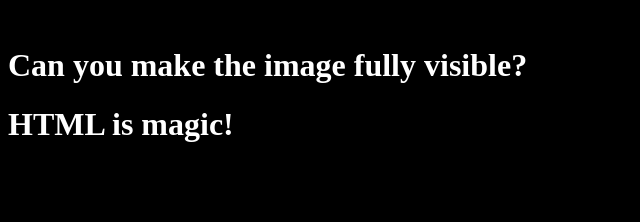
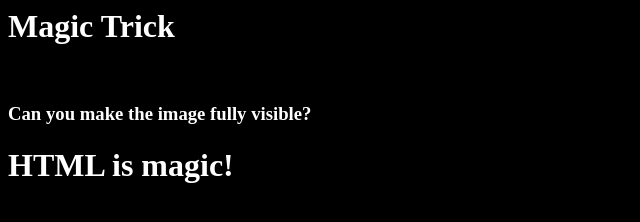
Before and after one commit to ZackLilyGU/HTMLMagictrick, a plain HTML site: page index.html in a window 1280 px wide. Shown: the whole page, without its empty margins (0-640 px from the left). Drawn offline with Linux system fonts and the light colour scheme.

Commit message:
Update index.html

```diff
--- a/index.html
+++ b/index.html
@@ -13,9 +13,9 @@ img:active {
 }
   </style>
 
-	<title>Magic Trick</title>
+	<h1>Magic Trick</h1>
 	<br>
-	<h1>Can you make the image fully visible?</h1>
+	<h3>Can you make the image fully visible?</h3>
 
 
 
```
